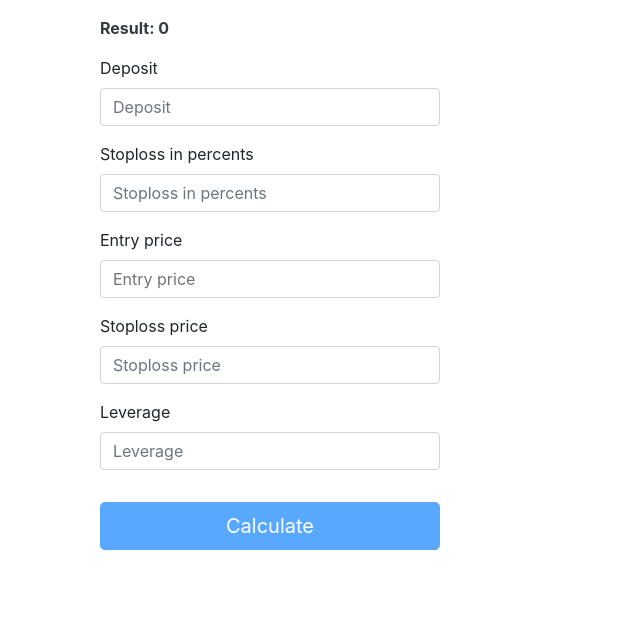
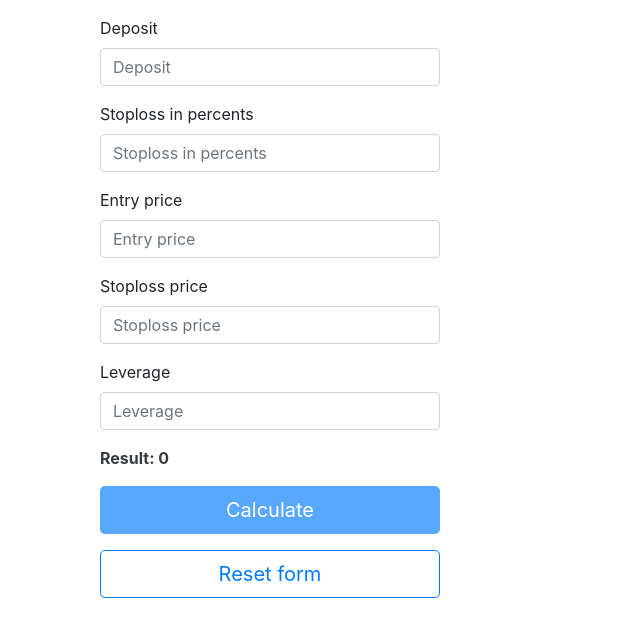
Before and after one commit to ArtemMarkevych1/leverage-calculator, an Angular app: page / in a window 1280 px wide. Shown: the top 636 px of the page, without its empty margins (0-640 px from the left). Built offline with nearby package versions, Linux system fonts and the light colour scheme.

Commit message:
Update numeric logic. Add Reset button. Update validation. Change html template

```diff
--- a/src/app/app.component.html
+++ b/src/app/app.component.html
@@ -1,10 +1,9 @@
 <div class="container page mt-3">
-    <p class="text-dark font-weight-bold col-md-4" >Result: {{moneyInDeal}}</p>
   <form [formGroup]="investForm" (ngSubmit)="onSubmit()">
     <div class="col-md-4">
       <div class="form-group">
         <label for="deposit">Deposit</label>
-            <input type="text"
+        <input type="number"
                class="form-control"
                id="deposit"
                placeholder="Deposit"
@@ -18,7 +17,7 @@
       </div>
       <div class="form-group">
         <label for="stopLossInPercents">Stoploss in percents</label>
-            <input type="text"
+        <input type="number"
                class="form-control"
                id="stopLossInPercents"
                placeholder="Stoploss in percents"
@@ -32,7 +31,7 @@
       </div>
       <div class="form-group">
         <label for="entryPrice">Entry price</label>
-            <input type="text"
+        <input type="number"
                class="form-control"
                id="entryPrice"
                placeholder="Entry price"
@@ -46,7 +45,7 @@
       </div>
       <div class="form-group">
         <label for="stopLossPrice">Stoploss price</label>
-            <input type="text"
+        <input type="number"
                class="form-control"
                id="stopLossPrice"
                placeholder="Stoploss price"
@@ -60,7 +59,7 @@
       </div>
       <div class="form-group">
         <label for="leverage">Leverage</label>
-            <input type="text"
+        <input type="number"
                class="form-control"
                id="leverage"
                placeholder="Leverage"
@@ -72,12 +71,17 @@
           Only numbers are allowed.
         </div>
       </div>
+      <p class="text-dark font-weight-bold mt-3">Result: {{isNaNValue(moneyInDeal)}}</p>
       <button
-            class="btn btn-lg btn-primary pull-xs-right mt-3 w-100"
+        class="btn btn-lg btn-primary pull-xs-right w-100"
         type="submit"
         [disabled]="investForm.invalid || investForm.pending || hasEmptyFields()"
-          >
-            Calculate
+      >Calculate
+      </button>
+      <button
+        class="btn btn-lg pull-xs-right mt-3 w-100 btn-transparent btn-border-bottom-dashed text-primary"
+        (click)="resetForm()"
+      >Reset form
       </button>
     </div>
   </form>
--- a/src/app/app.component.scss
+++ b/src/app/app.component.scss
@@ -0,0 +1,3 @@
+.btn-border-bottom-dashed {
+  border: 1px solid #007bff;
+}
--- a/src/app/app.component.ts
+++ b/src/app/app.component.ts
@@ -1,5 +1,6 @@
 import {Component, OnInit} from '@angular/core';
 import {FormBuilder, FormGroup, Validators} from '@angular/forms';
+import {AppService} from './app.service';
 
 @Component({
   selector: 'app-root',
@@ -10,28 +11,36 @@ export class AppComponent implements OnInit {
   investForm!: FormGroup;
   moneyInDeal: number = 0;
 
-  constructor(private fb: FormBuilder) {
+  constructor(private fb: FormBuilder, private appService: AppService) {
+  }
+
+  ngOnInit(): void {
+    this.initializeForm();
   }
 
   initializeForm(): void {
+
+    const pattern = /[0-9]+([,.][0-9]{1,2})?/;
+
     this.investForm = this.fb.group({
-      deposit: ['', Validators.pattern('^[0-9]*$')],
-      stopLossInPercents: ['', Validators.pattern('^[0-9]*$')],
-      entryPrice: ['', Validators.pattern('^[0-9]*$')],
-      stopLossPrice: ['', Validators.pattern('^[0-9]*$')],
-      leverage: ['', Validators.pattern('^[0-9]*$')]
+      deposit: ['', Validators.pattern(pattern)],
+      stopLossInPercents: ['', Validators.pattern(pattern)],
+      entryPrice: ['', Validators.pattern(pattern)],
+      stopLossPrice: ['', Validators.pattern(pattern)],
+      leverage: ['', Validators.pattern(pattern)]
     });
   }
 
   calculateData(): void {
-    const priceMovement = Number(this.investForm.value.entryPrice) > Number(this.investForm.value.stopLossPrice)
-      ? Number(((1 - (Number(this.investForm.value.stopLossPrice) / Number(this.investForm.value.entryPrice))) * 100).toFixed(2)) // long
-      : Number((((Number(this.investForm.value.stopLossPrice) / Number(this.investForm.value.entryPrice)) - 1) * 100).toFixed(2)); // short
+    const priceMovement = this.investForm.value.entryPrice > this.investForm.value.stopLossPrice
+      ? (1 - this.investForm.value.stopLossPrice / this.investForm.value.entryPrice) * 100 // long position
+      : ((this.investForm.value.stopLossPrice / this.investForm.value.entryPrice) - 1) * 100; // short position
 
-    this.moneyInDeal =
-      Number((Number(this.investForm.value.deposit)
-        * Number(this.investForm.value.stopLossInPercents) / 100
-        * (100 / (priceMovement * Number(this.investForm.value.leverage)))).toFixed(2));
+    this.moneyInDeal = this.appService.roundNumber(
+      this.investForm.value.deposit
+      * this.investForm.value.stopLossInPercents / 100
+      * (100 / (priceMovement * this.investForm.value.leverage))
+    );
   }
 
   onSubmit(): void {
@@ -39,11 +48,14 @@ export class AppComponent implements OnInit {
   }
 
   hasEmptyFields(): boolean {
-    return Object.values(this.investForm.value).some(value => value === '');
+    return this.appService.hasEmptyFields(this.investForm.value);
   }
 
-  ngOnInit(): void {
-    this.initializeForm();
+  isNaNValue(number: number): number {
+    return this.appService.isNaNValue(number);
   }
 
+  resetForm() {
+    this.investForm.reset();
+  }
 }
--- a/src/app/app.module.ts
+++ b/src/app/app.module.ts
@@ -3,6 +3,7 @@ import {BrowserModule} from '@angular/platform-browser';
 import {AppRoutingModule} from './app-routing.module';
 import {ReactiveFormsModule} from '@angular/forms';
 import {AppComponent} from './app.component';
+import {AppService} from './app.service';
 
 @NgModule({
   declarations: [
@@ -13,7 +14,7 @@ import {AppComponent} from './app.component';
     AppRoutingModule,
     ReactiveFormsModule,
   ],
-  providers: [],
+  providers: [AppService],
   bootstrap: [AppComponent]
 })
 export class AppModule {
--- /dev/null
+++ b/src/app/app.service.ts
@@ -0,0 +1,18 @@
+import {Injectable} from '@angular/core';
+import {FormGroup} from '@angular/forms';
+
+@Injectable()
+export class AppService {
+
+  roundNumber(numValue: number): number {
+    return Number(numValue.toFixed(2));
+  }
+
+  isNaNValue(number: number): number{
+    return isNaN(number) ? 0 : number
+  }
+
+  hasEmptyFields(form: FormGroup): boolean {
+    return Object.values(form).some(value => value === '');
+  }
+}
```
Lines whose indentation alone changed are shown as unchanged.
